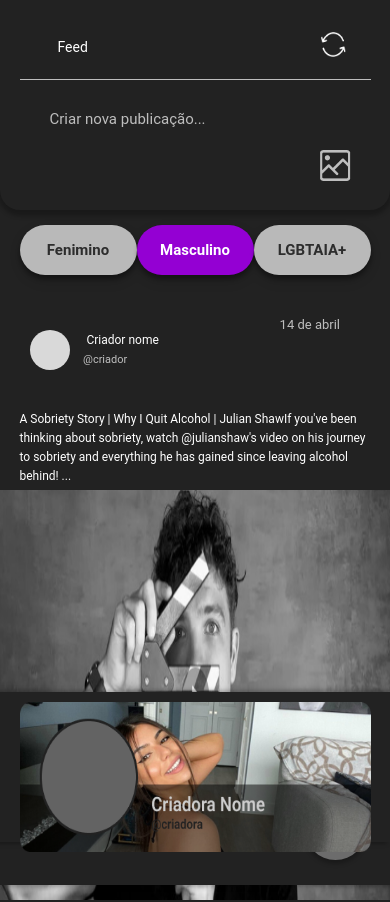
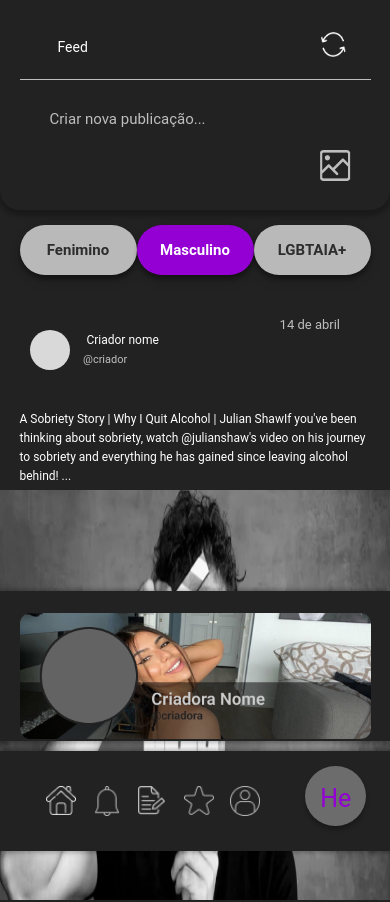
Before and after one commit to KingOfSites/bless-web-app, a React (Create React App) app: page /feed in a window 390 px wide. Shown: the top 902 px of the page. Built offline with nearby package versions, Linux system fonts and the light colour scheme.

Commit message:
ajuste nav bar

```diff
--- a/src/Navbar.scss
+++ b/src/Navbar.scss
@@ -473,13 +473,13 @@
 .card {
   width: 90%;
   margin: 0 auto;
-  height: 180px;
-  margin-bottom: 15px;
+  height: 150px;
 }
 .card img {
   width: 100%;
   height: 100%;
   margin-bottom: 15px;
+  object-fit: contain;
 }
 // media 768px - 430 nav bar esquerda
 
@@ -492,7 +492,7 @@
 
     height: 100px;
     right: 0;
-    top: 93%;
+    top: 89%;
   }
   .container-navbar .container-button,
   h2 {
@@ -625,12 +625,14 @@
   }
 }
 // media 768px - 430 nav bar direita
+
 @media (max-width: 768px) {
   .pesquisar,
   .sugestao-reload,
   .card-none {
     display: none;
   }
+
   .container-navDireita {
     position: fixed;
     display: flex;
@@ -639,7 +641,7 @@
     margin: 0;
     left: 0;
     height: 150px;
-    top: 82%;
+    top: 71%;
   }
   .card img {
     width: 100%;
@@ -647,6 +649,9 @@
   }
 }
 @media (max-width: 430px) {
+  .container-navDireita {
+    top: 70%;
+  }
   .text-publi p {
     font-size: 12px;
   }
```
